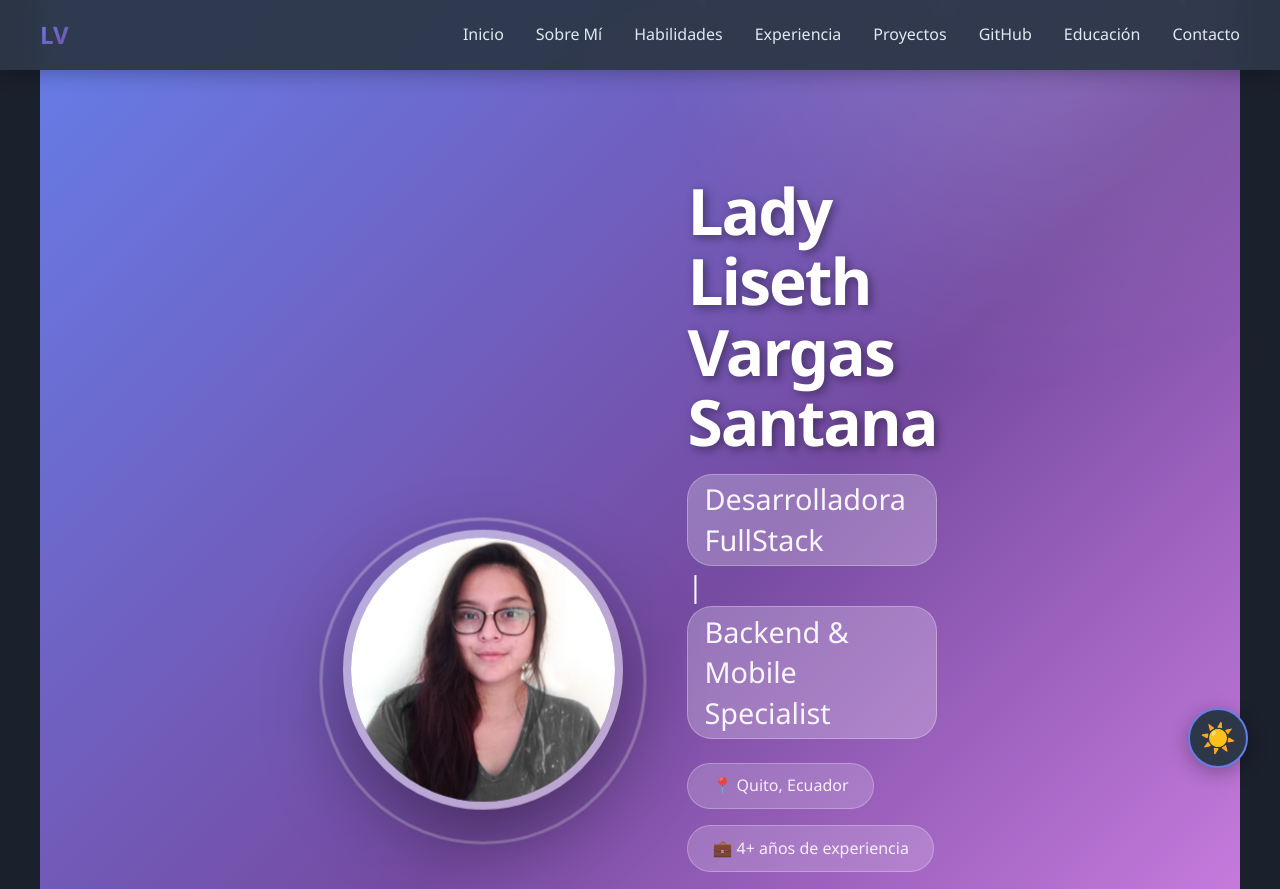
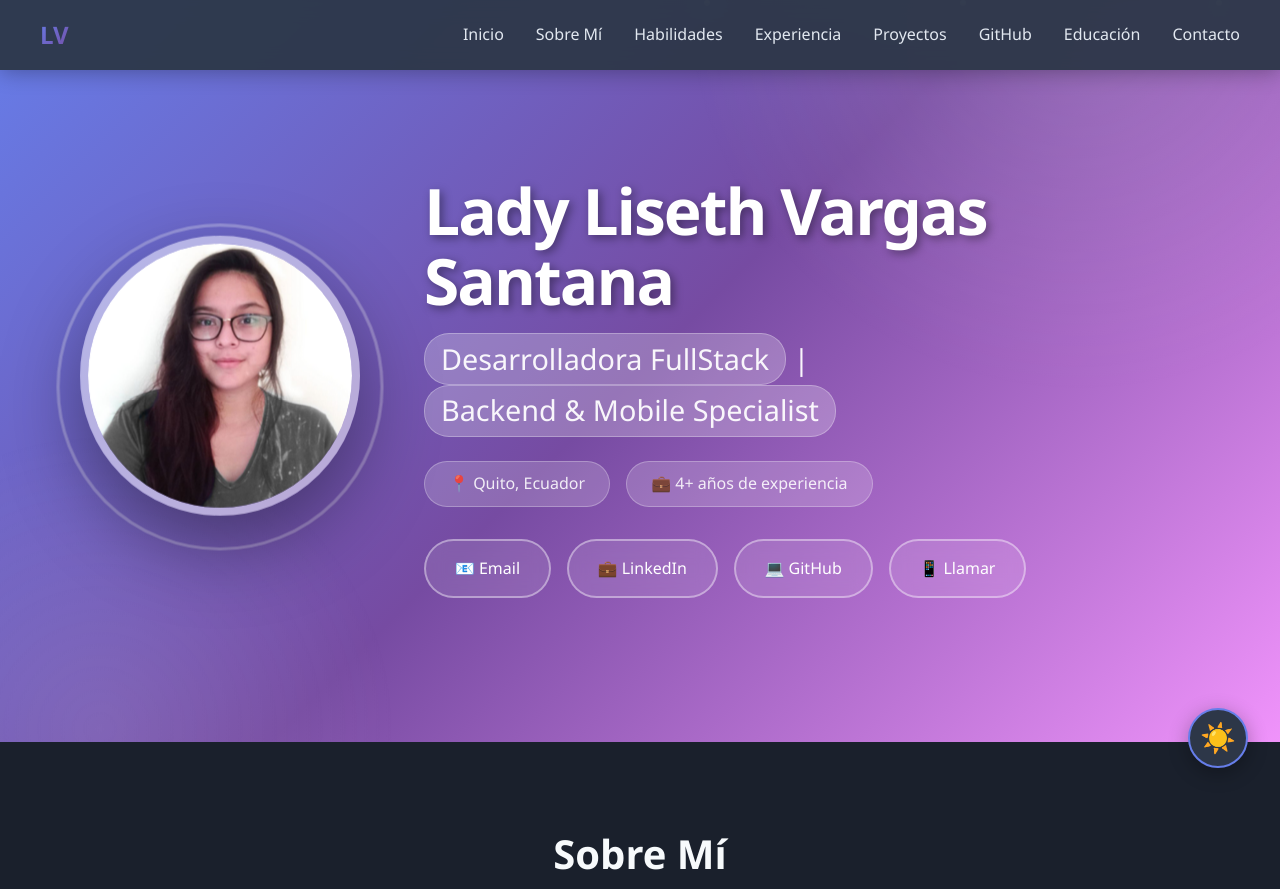
Before and after one commit to ladyvargas/ladyvargas.github.io, a plain HTML site: page index.html in a window 1280 px wide. Shown: the top 889 px of the page. Drawn offline with Linux system fonts and the light colour scheme.

Commit message:
Update index.html

```diff
--- a/index.html
+++ b/index.html
@@ -158,7 +158,7 @@
             justify-content: center;
             position: relative;
             overflow: hidden;
-            padding: 8rem 25rem 6rem 25rem;
+            padding: 8rem 2rem 6rem 2rem;
             width: 100%;
         }
 
@@ -384,7 +384,7 @@
 
         /* Secciones */
         section {
-            max-width: 1200px;
+            max-width: 100%;
             margin: 0 auto;
             padding: 5rem 2rem;
         }
```
